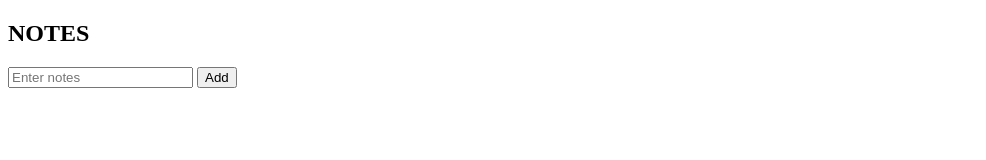
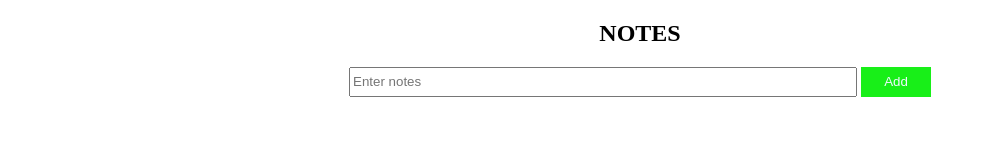
Before and after one commit to KaranDev316/QuickNotes, a plain HTML site: page notes.html in a window 1280 px wide. Shown: the whole page, without its empty margins (0-986 px from the left). Drawn offline with Linux system fonts and the light colour scheme.

Commit message:
Style: Add css for notes layout

```diff
--- a/notes.css
+++ b/notes.css
@@ -0,0 +1,17 @@
+body {
+  text-align: center;
+}
+
+.input {
+  height: 24px;
+  width: 500px;
+}
+
+button {
+  border: none;
+  background-color: rgb(24, 239, 24);
+  color: aliceblue;
+  cursor: pointer;
+  width: 70px;
+  height: 30px;
+}
--- a/notes.html
+++ b/notes.html
@@ -8,8 +8,9 @@
   </head>
   <body>
     <h2>NOTES</h2>
-    <input type="text" placeholder="Enter notes" />
-    <button>Add</button>
+    <input class="input" type="text" placeholder="Enter notes" />
+    <button onclick="addData()">Add</button>
+    <p class="js-ouput"></p>
     <script src="notes.js"></script>
   </body>
 </html>
```
